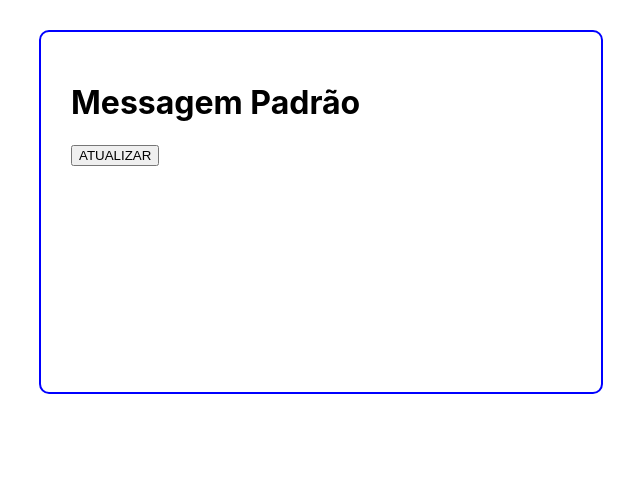
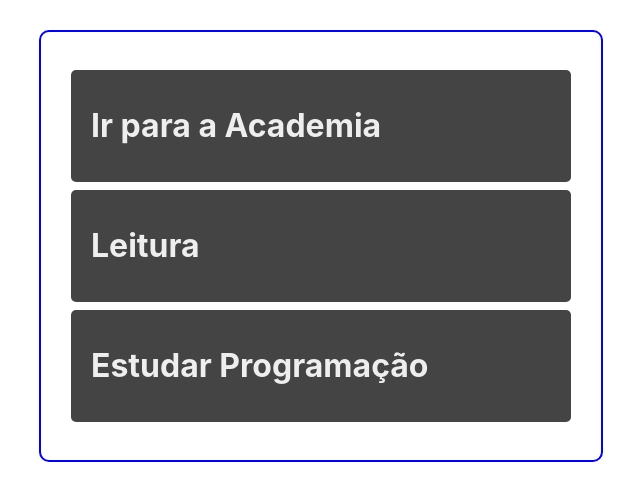
Before and after one commit to guilherme-braga4/tasklist, a React (Create React App) app: page / in a window 1280 px wide. Shown: the top 500 px of the page, without its empty margins (319-959 px from the left). Built offline with nearby package versions, Linux system fonts and the light colour scheme.

Commit message:
tarefas_exibidas

```diff
--- a/src/App.js
+++ b/src/App.js
@@ -1,19 +1,37 @@
 import React, { useState } from 'react'
+import Tasks from './components/tasks'
 import './App.css'
 
 /*Array Function - processe os componentes em qualquer ordem*/
 const App = () => {
-  const [message, setMessage] = useState('Messagem Padrão') /*valor iniciar*/
+  const [tasks, setTasks] = useState([
+    /* const [estado, atualização do estado] = useState(valor inicial)*/
+    {
+      id: '1',
+      title: 'Ir para a Academia',
+      completed: true
+    },
+    {
+      id: '2',
+      title: 'Leitura',
+      completed: false
+    },
+    {
+      id: '3',
+      title: 'Estudar Programação',
+      completed: true
+    },
+  ])
+  /* uma vez que existe a função Task, é necessário criar um componente para poder renderizar no return ()*/
 
-  const Tasks = 'Seja bem vindo'
+  /* NOTE que: const Tasks é DIFERENTE do componente Tasks*/
 
   /*<div> pai, recebe componentes filhos, pois precisamos renderizar todos os componentes filhos em 1 único componente pai*/
+
+  /* é no return () onde renderizamos todas as funções para o JS*/
   return (
     <div className="container">
-      <h1>{message}</h1>
-      <button onClick={() => setMessage('Mensagem Atualizada')}>
-        ATUALIZAR
-      </button>
+      <Tasks tasks={tasks} />
     </div>
   )
 }
--- /dev/null
+++ b/src/components/task.css
@@ -0,0 +1,10 @@
+.task-container {
+  background-color: #444;
+  margin: 8px 0;
+  padding: 15px 20px;
+  display: flex;
+  border-radius:5px;
+  justify-content: space-between;
+  color: #eee;
+  align-items: center;
+}
--- /dev/null
+++ b/src/components/task.js
@@ -0,0 +1,12 @@
+import React from 'react'
+import "./task.css"
+
+const Task = ({task}) => {
+  return (
+    <div className="task-container">
+    <h1>{task.title}</h1>
+    </div>
+   );
+}
+
+export default Task;
--- /dev/null
+++ b/src/components/tasks.js
@@ -0,0 +1,16 @@
+import React from 'react'
+
+import Task from './task'
+
+/*toda array function precisa de um return para renderizar os components */
+const Tasks = ({tasks}) => {
+  return (
+    <div className="Tasks">
+      {tasks.map(task => (
+        <Task task={task} />
+      ))}
+    </div>
+  )
+}
+
+export default Tasks
```
Also changed, not shown: components/tasks.js (deleted, +0 -9 lines), components/task.js (deleted).
